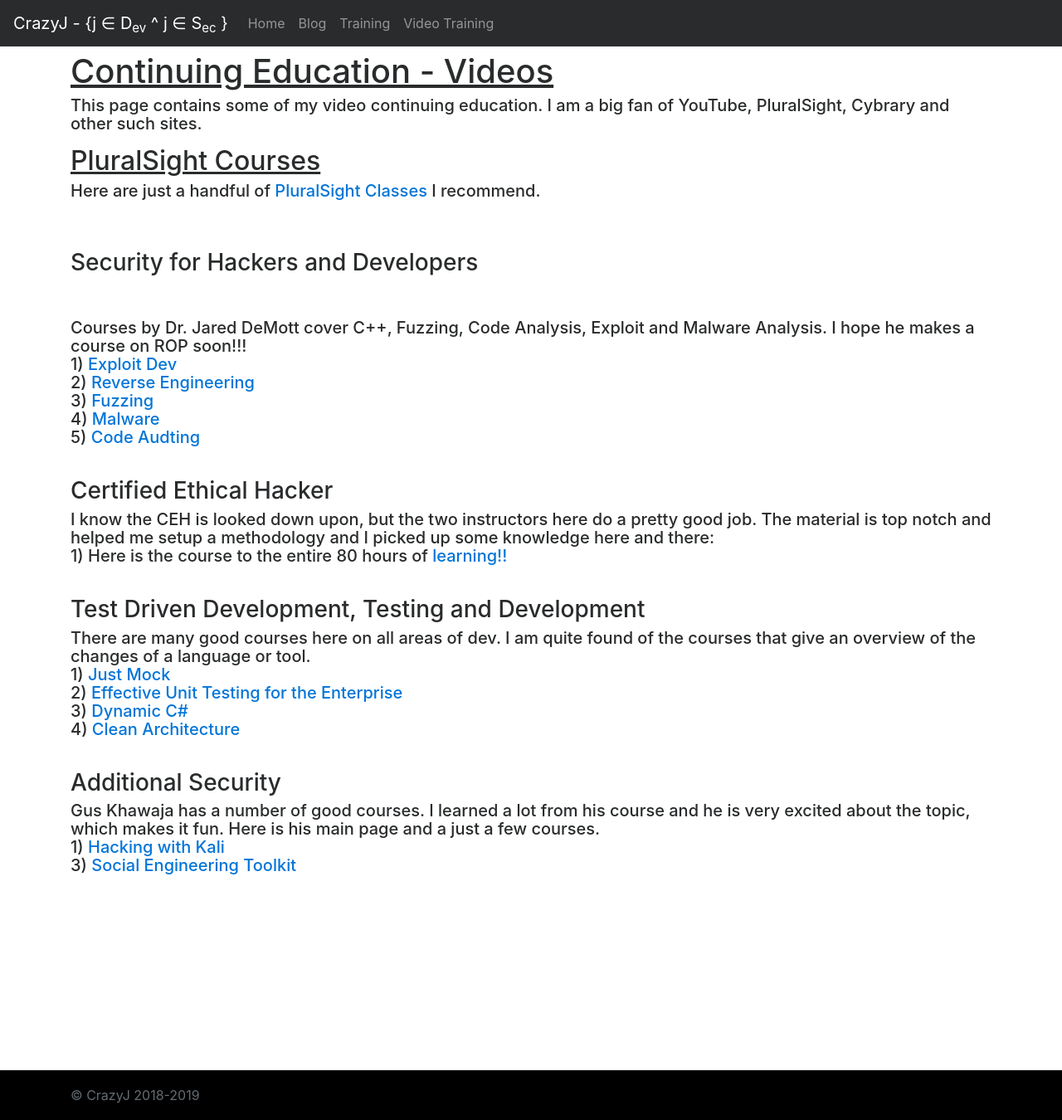
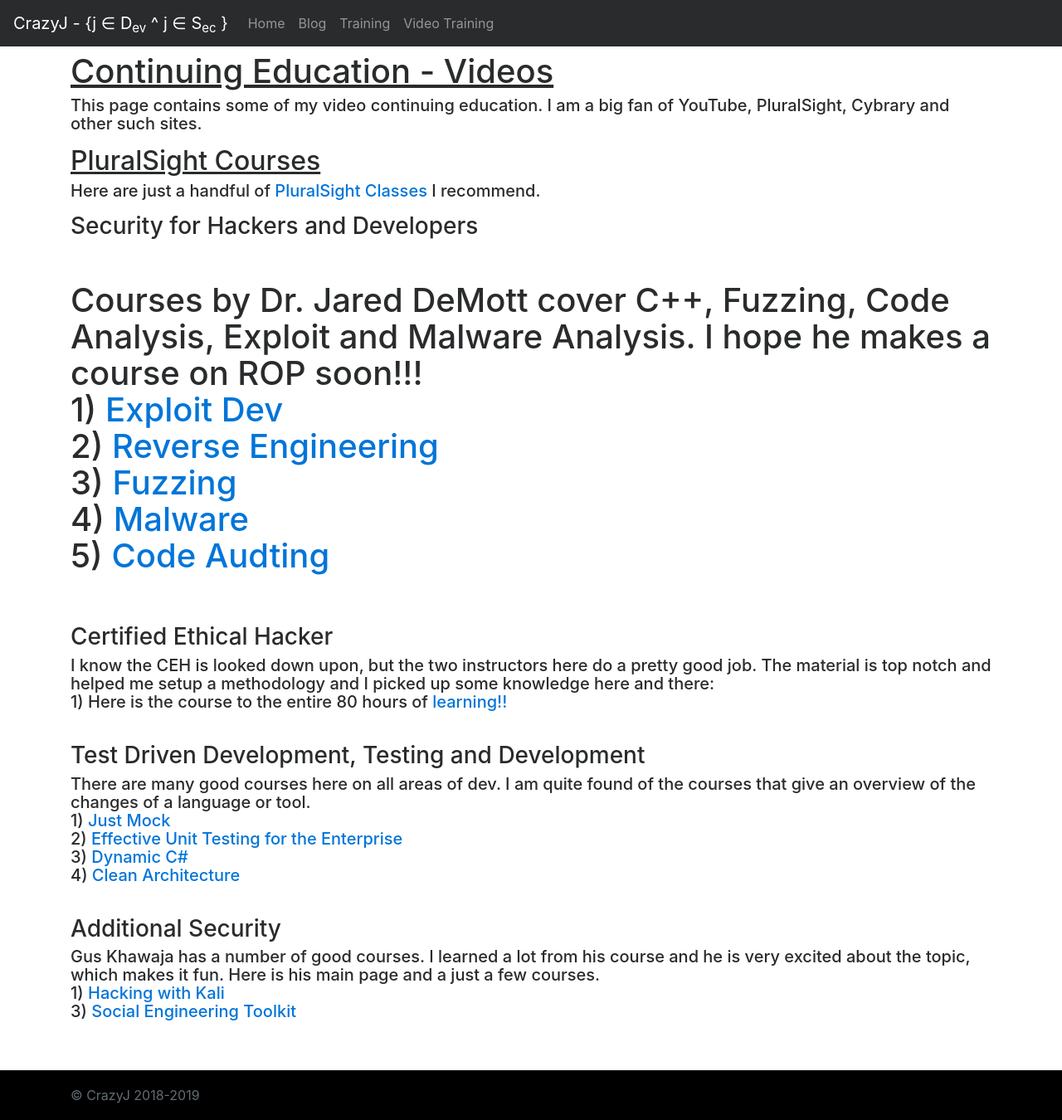
Before and after one commit to CrazyJ-Rod/CrazyJ-Rod.github.io, a Jekyll site: the page built from videotraining.html, in a window 1280 px wide and 1350 px high. Shown: the whole window at 83% size. Built offline with Jekyll 4.4.1, drawn with Linux system fonts in a browser that asks for light colours; nearby versions of some CDN libraries.

Commit message:
Update videotraining.html

```diff
--- a/videotraining.html
+++ b/videotraining.html
@@ -12,9 +12,9 @@
 </div>
 <div >
 	<h2 style="text-decoration: underline;">PluralSight Courses</h2>
-	<p style="font-size:20px;">Here are just a handful of <a href="https://www.pluralsight.com">PluralSight Classes</a> I recommend.</p> <br/>
+	<p style="font-size:20px;">Here are just a handful of <a href="https://www.pluralsight.com">PluralSight Classes</a> I recommend.
 	<h3>Security for Hackers and Developers</h3><br />
-	<p style="font-size:20px;">Courses by Dr. Jared DeMott cover C++, Fuzzing, Code Analysis, Exploit and Malware Analysis. I hope he makes a course on ROP soon!!!<br />
+	Courses by Dr. Jared DeMott cover C++, Fuzzing, Code Analysis, Exploit and Malware Analysis. I hope he makes a course on ROP soon!!!<br />
 	1) <a href="https://app.pluralsight.com/library/courses/exploit-development-security-hackers-developers">Exploit Dev</a><br/>
 	2) <a href="https://app.pluralsight.com/library/courses/reverse-engineering-security-hackers-developers">Reverse Engineering</a><br />
 	3) <a href="https://app.pluralsight.com/library/courses/fuzzing-security-hackers-developers">Fuzzing</a><br />
```
